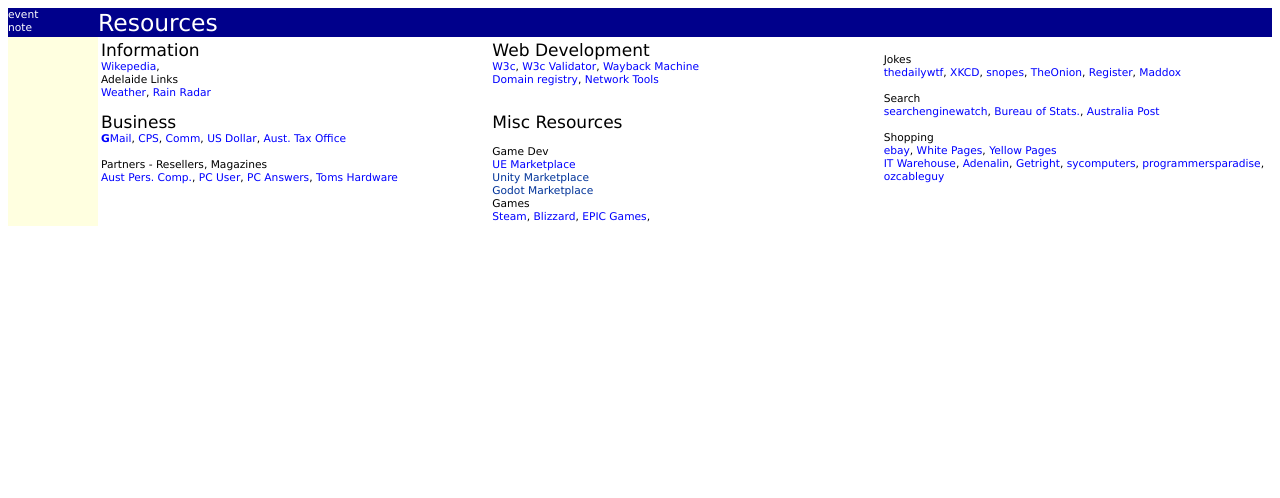
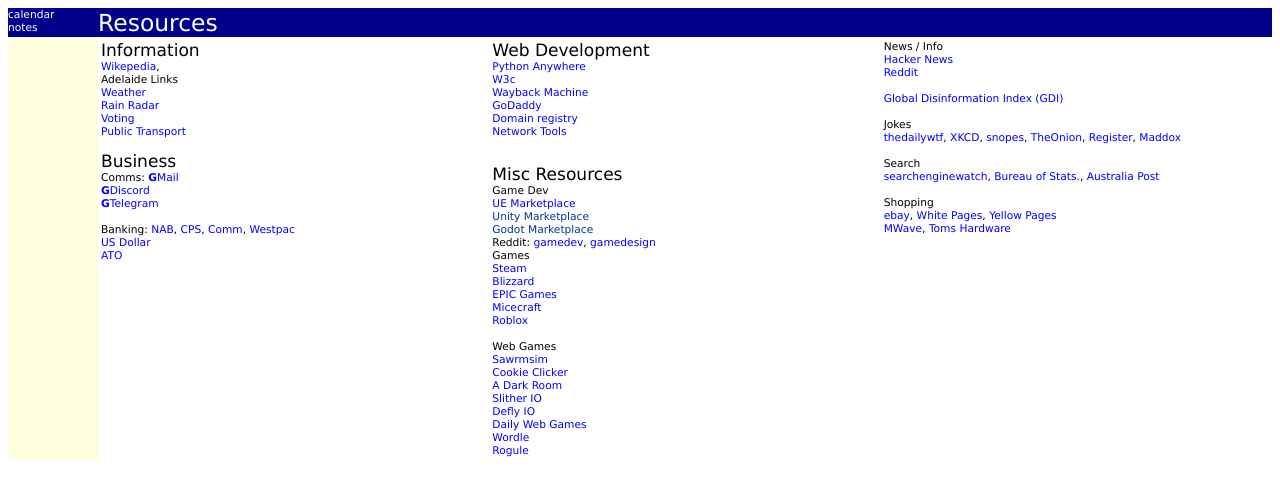
Before and after one commit to acutesoftware/acutesoftware, a plain HTML site: page index.html in a window 1280 px wide. Drawn offline with Linux system fonts and the light colour scheme.

Commit message:
Update index.html

```diff
--- a/index.html
+++ b/index.html
@@ -25,8 +25,8 @@ H5 {        font-size:7pt; FONT-FAMILY:Arial; color:#00008B ; FONT-WEIGHT:NORMAL
 <table  cellpadding=0 cellspacing=0 width=100% border=0 valign=top bgcolor=white
 align=center><TR>
 <TD valign=top width=90 bgcolor=darkblue valign=top>
-<a href=http://www.acutesoftware.com.au/event.html><FONT COLOR=white >event</font></a><BR>
-<a href=http://www.acutesoftware.com.au/note.html><FONT COLOR=white >note</font></a>
+<a href=http://www.lifepim.com/calendar><FONT COLOR=white >calendar</font></a><BR>
+<a href=http://www.lifepim.com/notes><FONT COLOR=white >notes</font></a>
 
 </td><td bgcolor=darkblue valign=top align=left>
 <H1><FONT COLOR=white >Resources</font></H1>
@@ -58,33 +58,32 @@ cellpadding=2%><TR>
 <BR>
 
 Adelaide Links<BR>
-<a HREF="http://www.bom.gov.au/cgi-bin/wrap_fwo.pl?IDS10034.txt" >Weather</a>,
-<a HREF="http://mirror.bom.gov.au/products/IDR463.shtml" >Rain Radar</a><BR>
-
-
+<a HREF="http://www.bom.gov.au/index.php" >Weather</a><BR>
+<a HREF="http://www.bom.gov.au/products/IDR643.loop.shtml" >Rain Radar</a><BR>
+<a href="https://check.aec.gov.au/">Voting</a><BR>
+<a href="https://www.adelaidemetro.com.au/">Public Transport</a><BR>
 
 <BR>
 
 
 <H2>Business</H2>
 
+Comms:
+<a HREF="https://www.gmail.com" ><B>G</B>Mail</a><BR>
+<a HREF="https://discord.com/" ><B>G</B>Discord</a><BR>
+<a HREF="https://web.telegram.org/" ><B>G</B>Telegram</a><BR>
+<BR>
 
-<a HREF="http://www.gmail.com" ><B>G</B>Mail</a>,
+ Banking: <a href="https://www.nab.com.au/personal/online-banking/nab-internet-banking">NAB</a>,
+<a HREF="https://online.beyondbank.com.au/">CPS</a>,
+<a HREF="https://www.my.commbank.com.au/netbank/Logon/Logon.aspx">Comm</a>, <a href="https://banking.westpac.com.au/">Westpac</a><BR>
 
-<a HREF="https://www.cpsinternetbanking.com.au/DAIB/logon/CU5022/logon.asp">CPS</a>,
-<a HREF="http://www.commbank.com.au/">Comm</a>,
-<a HREF="http://www.rba.gov.au/Statistics/exchange_rates.html">US Dollar</a>,
-<a HREF="http://www.ato.gov.au/">Aust. Tax Office</a><BR>
+<a HREF="https://www.rba.gov.au/statistics/frequency/exchange-rates.html">US Dollar</a><BR>
+<a HREF="http://www.ato.gov.au/">ATO</a><BR>
 
 <BR>
 
 
-Partners - Resellers, Magazines<BR>
-
-<a HREF="http://www.apcmag.com">Aust Pers. Comp.</a>,
-<a HREF="http://www.pcuser.com.au">PC User</a>,
-<a HREF="http://www.pcanswers.co.uk/">PC Answers</a>,
-<a HREF="http://www.tomshardware.com/">Toms Hardware</a> <BR>
 
 <BR>
 
@@ -96,46 +95,62 @@ Partners - Resellers, Magazines<BR>
 
 <H2>Web Development</H2>
 
-<a HREF="http://www.w3c.org">W3c</a>,
-<a
-HREF="http://validator.w3.org/check?uri=http%3A%2F%2Fwww.acutesoftware.com.au%2Findex.html&charset=us-ascii+%28basic+English%29&doctype=HTML+3.2&ss=">W3c
-Validator</a>,
-<a HREF="http://web.archive.org/web/*/http://www.acutesoftware.com.au">Wayback
-Machine</a><BR>
+<a href="https://www.pythonanywhere.com/">Python Anywhere</a><BR>
+<a HREF="https://www.w3c.org">W3c</a><BR>
+<a HREF="https://validator.w3.org>W3 Validator</a><BR>
+<a HREF="https://web.archive.org/web/*/http://www.acutesoftware.com.au">Wayback Machine</a><BR>
 
-
-<a HREF="http://www.inww.com/">Domain registry</a>,
-<a HREF="http://www.network-tools.com/">Network Tools</a><BR>
+<a href=https://account.godaddy.com/products/>GoDaddy</a><BR>
+<a HREF="https://www.inww.com/">Domain registry</a><BR>
+<a HREF="https://www.network-tools.com/">Network Tools</a><BR>
 
 <BR>
 
-
 <BR>
 <H2>Misc Resources</H2>
-
-<BR>
 
 
 Game Dev<BR>
 <a href="https://www.unrealengine.com/marketplace/en-US/assets?count=20&sortBy=effectiveDate&sortDir=DESC&start=0&tag=4910">UE Marketplace</a><BR>
 <a href="">Unity Marketplace</a><BR>
 <a href="">Godot Marketplace</a><BR>
+Reddit: <a href="https://old.reddit.com/r/gamedev/">gamedev</a>,
+  <a href="https://old.reddit.com/r/gamedesign/">gamedesign</a><BR>
 
 
 Games<BR>
-<a href=https://store.steampowered.com/>Steam</a>,
-<a href=https://us.shop.battle.net/en-gb/family/world-of-warcraft>Blizzard</a>,
-<a href=https://store.epicgames.com/en-US/>EPIC Games</a>,
+<a href=https://store.steampowered.com/>Steam</a><BR>
+<a href=https://us.shop.battle.net/en-gb/family/world-of-warcraft>Blizzard</a><BR>
+<a href=https://store.epicgames.com/en-US/>EPIC Games</a><BR>
+
+<a href="https://www.minecraft.net/en-us/download">Micecraft</a><BR>
+<a href="https://www.roblox.com/home">Roblox</a><BR>
 
 <BR>
 
+Web Games<BR>
+  <a href=https://www.swarmsim.com>Sawrmsim</a><BR>
+  <a href=https://orteil.dashnet.org/cookieclicker/>Cookie Clicker</a><BR>
+  <a href=https://adarkroom.doublespeakgames.com/>A Dark Room</a><BR>
 
+  <a href=http://slither.io/</a>Slither IO<BR>
+  <a href=https://defly.io/</a>Defly IO<BR>
+
+Daily Web Games<BR>
+<a href="https://www.nytimes.com/games/wordle/index.html">Wordle<a><BR>
+<a href=https://rogule.com/game.html>Rogule</a><BR>
 
 
 </TD><TD valign=top align=left width=30%>
 
 <!------------- THIRD COLUMN -------------------------->
 
+News / Info<BR>
+<a href="https://news.ycombinator.com/news">Hacker News</a><BR>
+<a href="https://old.reddit.com/r/popular/">Reddit</a><BR>
+
+<a href="http://hisz.rsoe.hu/alertmap/index2.php>"RSOE EDIS - Emergency and Disaster Information Service</a><BR>
+<a href=https://disinformationindex.org/>Global Disinformation Index (GDI)</a><BR>
 
 <BR>
 Jokes <BR>
@@ -160,12 +175,10 @@ Shopping <BR>
 <a HREF="http://www.whitepages.com.au/">White Pages</a>,
 <a HREF="http://www.yellowpages.com.au/">Yellow Pages</a><BR>
 
-<a HREF="http://www.itwarehouse.com.au/warehouse/front.htm"> IT Warehouse</a>,
-<a HREF="http://www.adrenalin.net.au"> Adenalin</a>,
-<a HREF="http://www.getright.com.au/">Getright</a>,
-<a href=http://www.sycomputers.com.au/>sycomputers</a>,
-<a href=http://www.programmersparadise.com.au/>programmersparadise</a>,
-<a href=http://www.ozcableguy.com/index.html>ozcableguy</a> <BR>
+<a HREF="http://www.mwave.com.au">MWave</a>,
+
+
+<a HREF="http://www.tomshardware.com/">Toms Hardware</a> <BR>
 
 <BR><BR>
 
```
